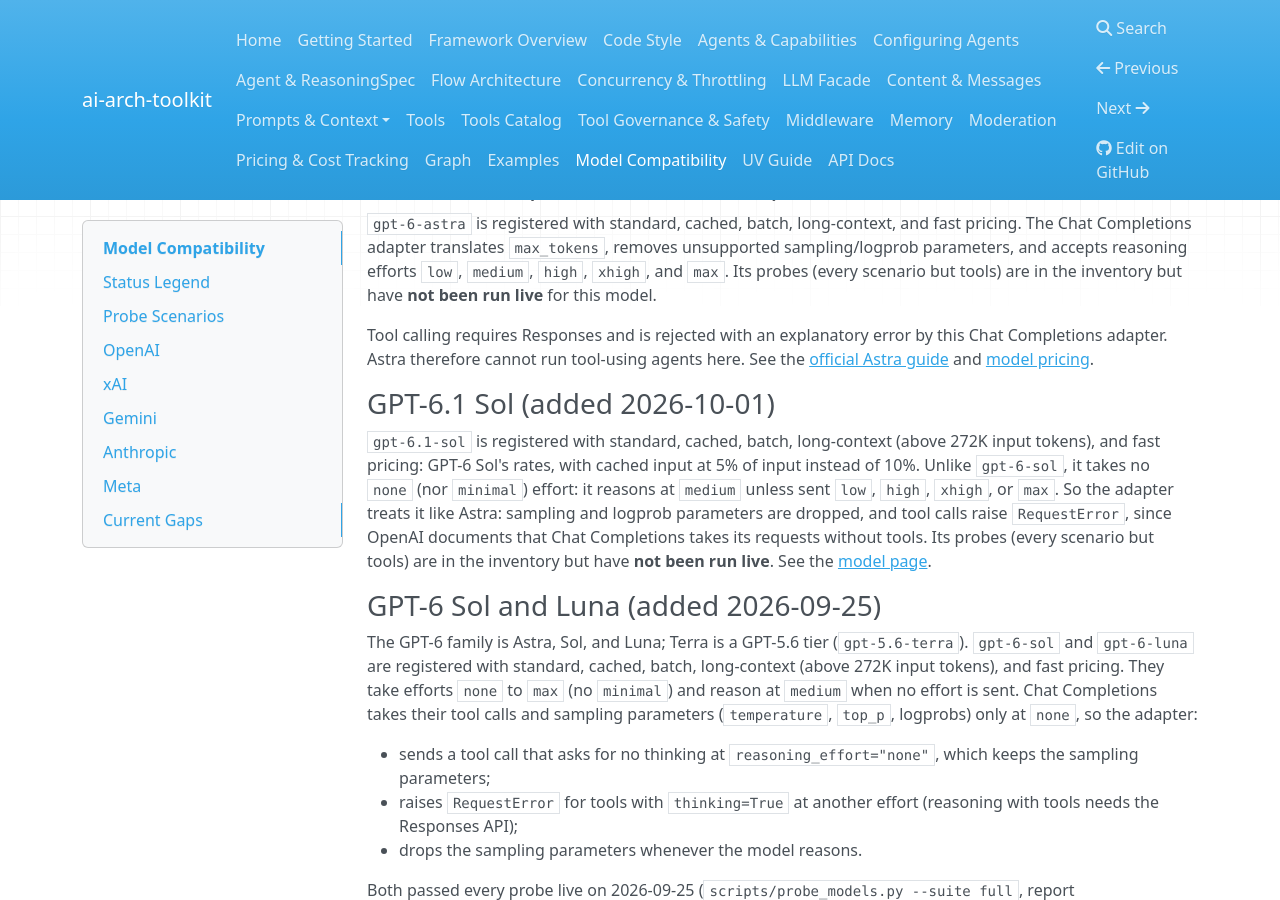
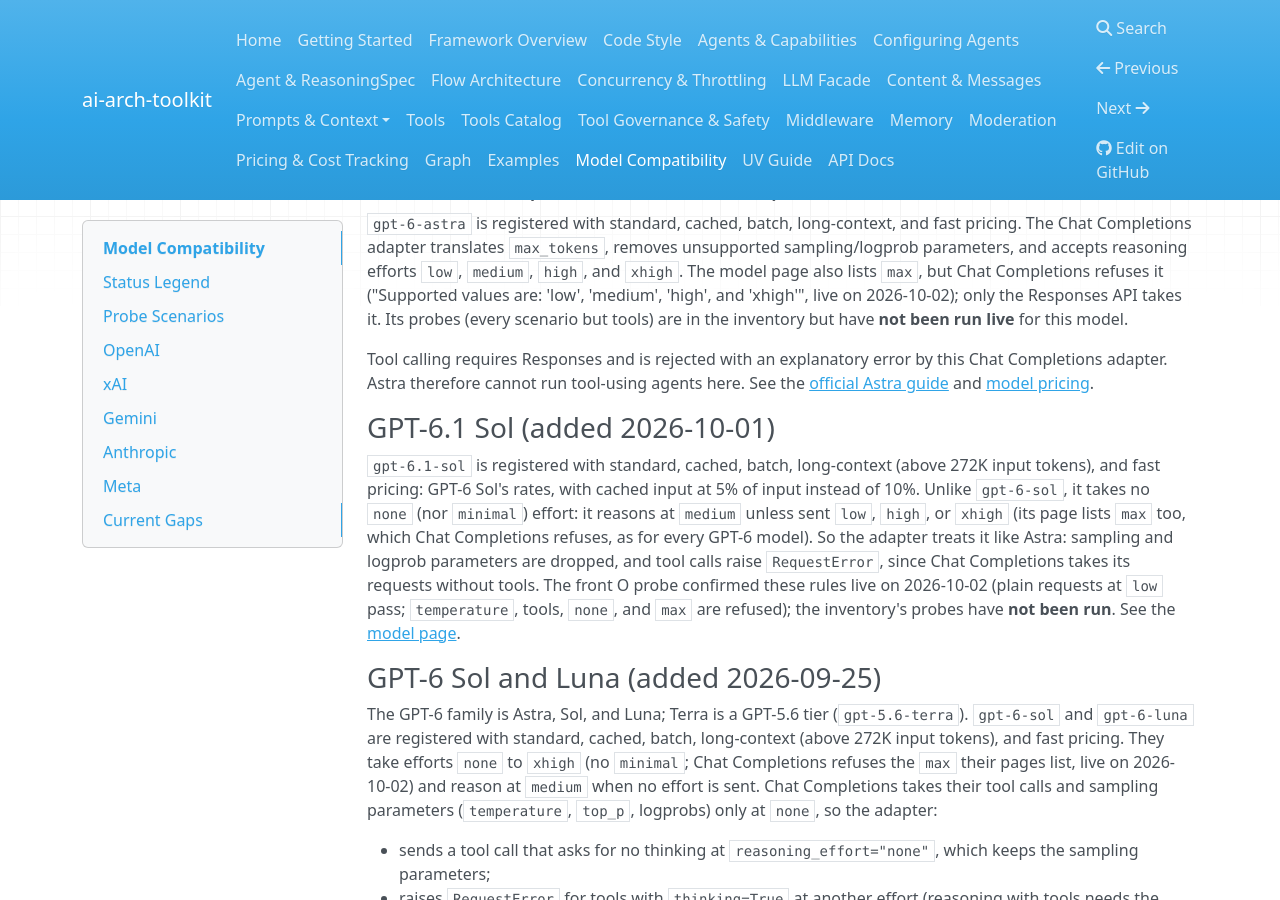
Before and after one commit to rgesteves5/ai-arch-toolkit, an MkDocs documentation site: the page built from docs/model-compatibility.md, in a window 1280 px wide and 900 px high, scrolled down 1531 px. Built offline with MkDocs 1.6.1, drawn with Linux system fonts in a browser that asks for light colours; nearby versions of some CDN libraries.

Commit message:
fix(openai): refuse the max effort on GPT-6 models
The model pages of GPT-6 Astra, Sol, Luna and 6.1 Sol list a "max"
reasoning effort, but Chat Completions refuses it for each of them with a
400: "Supported values are: ... 'high', and 'xhigh'" (live, 2026-10-02,
one request per model). Only the Responses API takes it. The adapter sent
it; it now raises RequestError before sending.

```diff
--- a/docs/model-compatibility.md
+++ b/docs/model-compatibility.md
@@ -59,9 +59,11 @@
 
 `gpt-6-astra` is registered with standard, cached, batch, long-context, and fast
 pricing. The Chat Completions adapter translates `max_tokens`, removes unsupported
-sampling/logprob parameters, and accepts reasoning efforts `low`, `medium`, `high`,
-`xhigh`, and `max`. Its probes (every scenario but tools) are in the inventory but have
-**not been run live** for this model.
+sampling/logprob parameters, and accepts reasoning efforts `low`, `medium`, `high`, and
+`xhigh`. The model page also lists `max`, but Chat Completions refuses it ("Supported values
+are: 'low', 'medium', 'high', and 'xhigh'", live on 2026-10-02); only the Responses API takes
+it. Its probes (every scenario but tools) are in the inventory but have **not been run live**
+for this model.
 
 Tool calling requires Responses and is rejected with an explanatory error by this
 Chat Completions adapter. Astra therefore cannot run tool-using agents here.
@@ -73,18 +75,20 @@
 `gpt-6.1-sol` is registered with standard, cached, batch, long-context (above 272K input
 tokens), and fast pricing: GPT-6 Sol's rates, with cached input at 5% of input instead of 10%.
 Unlike `gpt-6-sol`, it takes no `none` (nor `minimal`) effort: it reasons at `medium` unless
-sent `low`, `high`, `xhigh`, or `max`. So the adapter treats it like Astra: sampling and logprob
-parameters are dropped, and tool calls raise `RequestError`, since OpenAI documents that Chat
-Completions takes its requests without tools. Its probes (every scenario but tools) are in the
-inventory but have **not been run live**. See the
-[model page](https://developers.openai.com/api/docs/models/gpt-6.1-sol).
+sent `low`, `high`, or `xhigh` (its page lists `max` too, which Chat Completions refuses, as for
+every GPT-6 model). So the adapter treats it like Astra: sampling and logprob parameters are
+dropped, and tool calls raise `RequestError`, since Chat Completions takes its requests without
+tools. The front O probe confirmed these rules live on 2026-10-02 (plain requests at `low` pass;
+`temperature`, tools, `none`, and `max` are refused); the inventory's probes have **not been
+run**. See the [model page](https://developers.openai.com/api/docs/models/gpt-6.1-sol).
 
 ### GPT-6 Sol and Luna (added 2026-09-25)
 
 The GPT-6 family is Astra, Sol, and Luna; Terra is a GPT-5.6 tier (`gpt-5.6-terra`). `gpt-6-sol`
 and `gpt-6-luna` are registered with standard, cached, batch, long-context (above 272K input
-tokens), and fast pricing. They take efforts `none` to `max` (no `minimal`) and reason at
-`medium` when no effort is sent. Chat Completions takes their tool calls and sampling parameters
+tokens), and fast pricing. They take efforts `none` to `xhigh` (no `minimal`; Chat
+Completions refuses the `max` their pages list, live on 2026-10-02) and reason at `medium` when
+no effort is sent. Chat Completions takes their tool calls and sampling parameters
 (`temperature`, `top_p`, logprobs) only at `none`, so the adapter:
 
 - sends a tool call that asks for no thinking at `reasoning_effort="none"`, which keeps the
```
Also changed, not shown: AGENTS.md (+1 -1 lines), CHANGELOG.md (+4 -0 lines), 2 other files.
